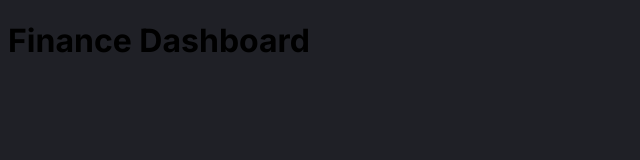
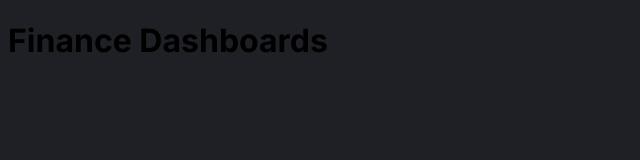
Before and after one commit to segni-k/Fullstack-finance-dashboard, a React (Vite) app in the folder client/: page / in a window 1280 px wide. Shown: the top 160 px of the page, without its empty margins (0-640 px from the left). Built offline with nearby package versions, Linux system fonts and the light colour scheme.

Commit message:
Update App.tsx

```diff
--- a/client/src/App.tsx
+++ b/client/src/App.tsx
@@ -1,9 +1,8 @@
-
 
 function App() {
   return (
     <div className="app">
-      <h1>Finance Dashboard</h1>
+      <h1>Finance Dashboards</h1>
 
 
     </div>
```
